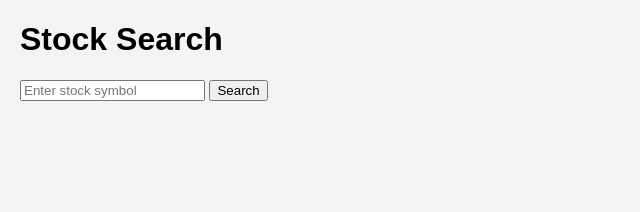
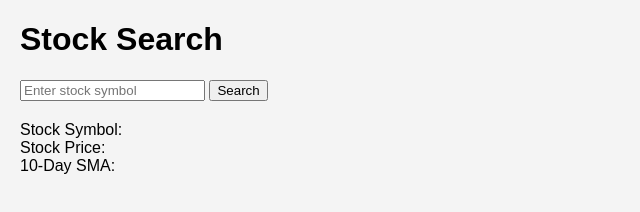
Before and after one commit to claabs1000/firstrepository, a plain HTML site: page index.html in a window 1280 px wide. Shown: the whole page, without its empty margins (0-640 px from the left). Drawn offline with Linux system fonts and the light colour scheme.

Commit message:
getting there

```diff
--- a/index.html
+++ b/index.html
@@ -12,7 +12,10 @@
             <input type="text" id="search-query" placeholder="Enter stock symbol" required>
             <button type="submit">Search</button>
         </form>
-    <div id="results"></div>
+
+        <div id="stock-symbol">Stock Symbol: </div>
+        <div id="stock-price">Stock Price: </div>
+        <div id="stock-sma">10-Day SMA: </div>
 
         <script src="script.js"></script>
     </body>
```
Lines whose indentation alone changed are shown as unchanged.
